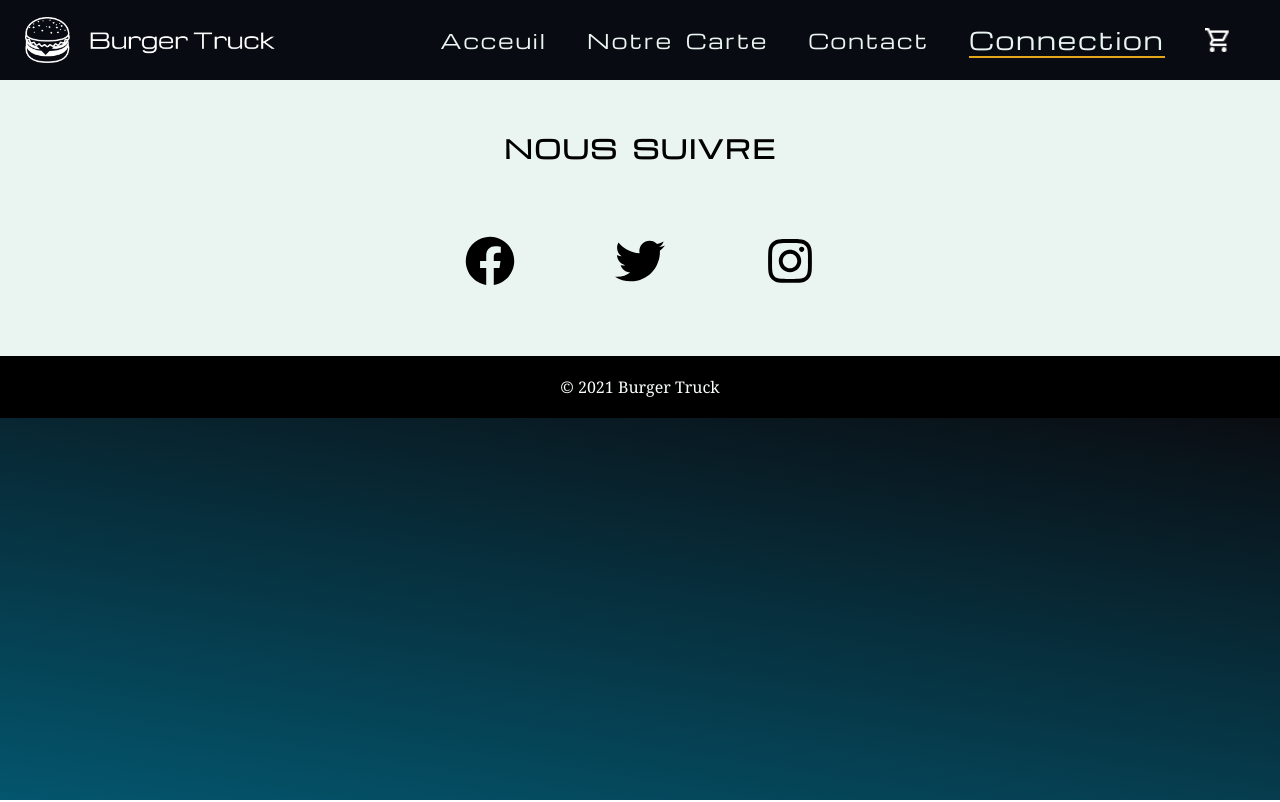
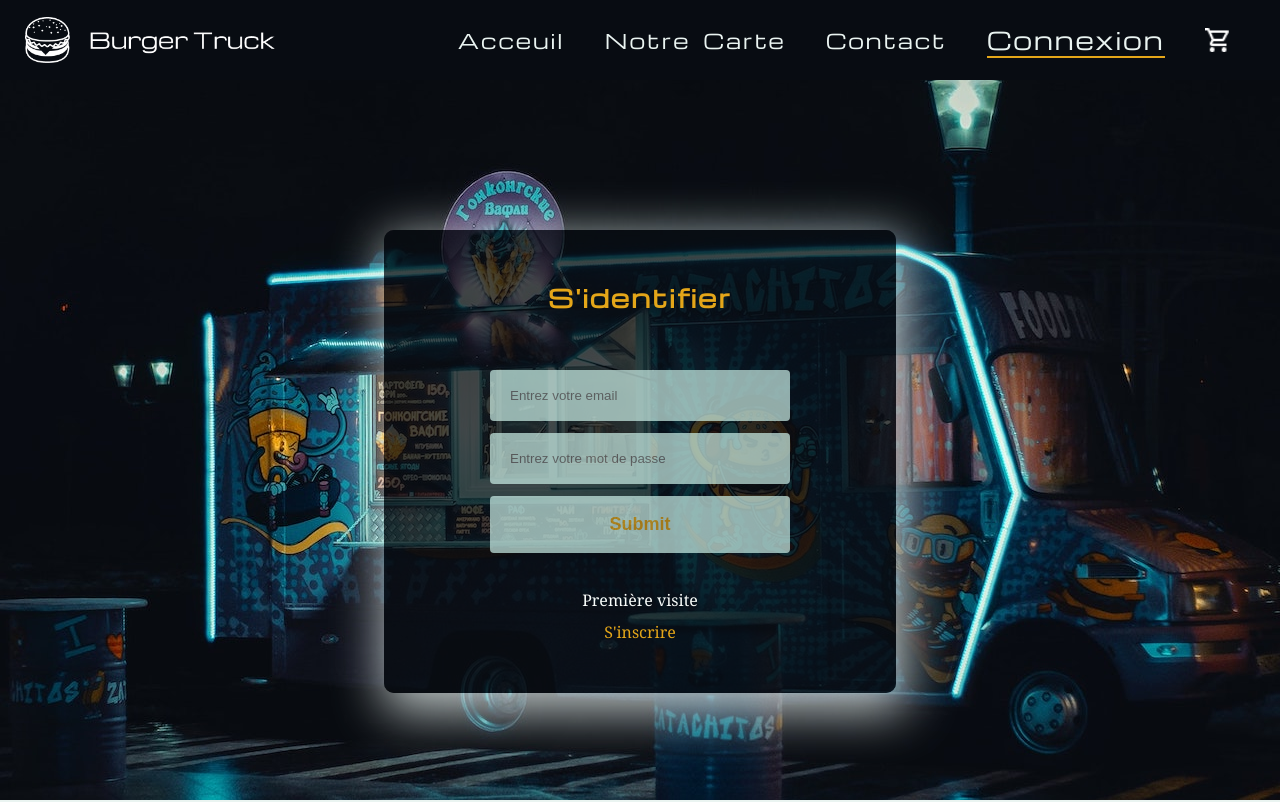
Before and after one commit to J-Banno/burgerTruckProject, a React (Create React App) app in the folder client/: page /Login in a window 1280 px wide. Shown: the top 802 px of the page. Built offline with nearby package versions, Linux system fonts and the light colour scheme.

Commit message:
login page

```diff
--- a/client/src/components/background/background.css
+++ b/client/src/components/background/background.css
@@ -6,6 +6,9 @@
   background-color: #080c12;
 }
 
+/*************
+Medias Queries
+**************/
 @media (max-width: 500px) {
   .background {
     background-size: auto 100vh;
--- a/client/src/components/footer/footer.css
+++ b/client/src/components/footer/footer.css
@@ -5,7 +5,7 @@
   display: flex;
   justify-content: center;
   padding-top: 20px;
-  padding-bottom: 70px;
+  padding-bottom: 25px;
 }
 .followContainer {
   display: flex;
@@ -16,13 +16,13 @@
   text-align: center;
   font-size: 25px;
   color: #010000;
-  padding: 50px;
+  padding: 25px;
 }
 .footerIcon {
   color: #010000;
   margin-left: 50px;
   margin-right: 50px;
-  font-size: 50px;
+  font-size: 40px;
   cursor: pointer;
 }
 .copyright {
@@ -43,7 +43,7 @@ Medias Queries
   .footerIcon {
     margin-left: 30px;
     margin-right: 30px;
-    font-size: 40px;
+    font-size: 30px;
   }
 }
 
@@ -61,6 +61,6 @@ Medias Queries
   .footerIcon {
     margin-left: 20px;
     margin-right: 20px;
-    font-size: 30px;
+    font-size: 25px;
   }
 }
--- a/client/src/components/footer/socialNetworks/socialNetworks.js
+++ /dev/null
@@ -1,6 +0,0 @@
-import React from "react";
-import "./socialNetworks.css";
-
-export default function SocialNetworks() {
-  return <div></div>;
-}
--- a/client/src/components/loginForm/loginForm.css
+++ b/client/src/components/loginForm/loginForm.css
@@ -0,0 +1,96 @@
+.loginFomContainer {
+  display: flex;
+  justify-content: center;
+  align-items: center;
+  flex-direction: column;
+}
+
+.inputFormContainer {
+  display: flex;
+  justify-content: center;
+  align-items: center;
+  flex-direction: column;
+  border-radius: 10px;
+  margin-top: 150px;
+  padding: 50px 100px 50px 100px;
+  background-color: rgba(8, 12, 18, 0.75);
+  box-shadow: 5px 13px 50px 6px rgba(234, 244, 241, 0.8);
+}
+
+.titleForm {
+  margin-bottom: 50px;
+}
+.loginInput {
+  padding: 18px 20px;
+  width: 300px;
+  margin: 6px;
+  border: none;
+  background-color: #ccf0e8;
+  border-radius: 4px;
+  opacity: 0.7;
+  cursor: pointer;
+}
+.loginRedirection {
+  margin-top: 30px;
+  display: flex;
+  flex-direction: column;
+  justify-content: center;
+  align-items: center;
+}
+.loginRedirectionLink:hover {
+  font-size: 18px;
+}
+.loginRedirectionLink {
+  margin-top: 10px;
+  color: #e4a619;
+  text-decoration: none;
+}
+.loginInput[type="submit"] {
+  font-weight: bold;
+  font-size: 18px;
+  color: #e4a619;
+}
+.loginInput[type="submit"]:hover {
+  background-color: rgb(66, 58, 93);
+  color: #ccf0e8;
+  transition: all 0.5s ease-out;
+}
+/*************
+Medias Queries
+**************/
+@media screen and (max-width: 750px) {
+  .inputFormContainer {
+    padding: 25px 50px 25px 50px;
+  }
+}
+@media screen and (max-width: 450px) {
+  .inputFormContainer {
+    padding: 10px 25px 10px 25px;
+    margin-top: 200px;
+  }
+  .loginInput {
+    width: 250px;
+  }
+  .titleForm {
+    margin-bottom: 20px;
+  }
+  .loginRedirection {
+    margin-top: 15px;
+  }
+  .loginRedirectionLink {
+    margin-top: 5px;
+  }
+}
+/*
+Height */
+
+@media screen and (max-height: 700px) {
+  .inputFormContainer {
+    margin-top: 60px;
+  }
+}
+@media screen and (max-height: 580px) {
+  .inputFormContainer {
+    margin-top: 10px;
+  }
+}
--- a/client/src/components/loginForm/loginForm.js
+++ b/client/src/components/loginForm/loginForm.js
@@ -1,5 +1,75 @@
 import React from "react";
+import "./loginForm.css";
+import { Link } from "react-router-dom";
+import { useState } from "react";
+import { useHistory } from "react-router-dom";
 
-export default function loginForm() {
-  return <div></div>;
+export default function LoginForm(props) {
+  const history = useHistory();
+  let [newConnection, setConnection] = useState({
+    mail: "",
+    password: "",
+  });
+
+  // Takes UserLogin data //
+  async function postloginData(e) {
+    e.preventDefault();
+    const options = {
+      method: "POST",
+      body: JSON.stringify(newConnection),
+      headers: { "content-type": "application/json" },
+    };
+
+    // Waiting for the response from the api//
+
+    const response = await fetch("http://localhost:8000/login", options);
+    const responseData = await response.json();
+    if (responseData.success === true) {
+      localStorage.setItem("token", responseData.token);
+      history.push("/home");
+    }
+    console.log(responseData.token);
+  }
+
+  // Update users //
+  function handleInput(e) {
+    setConnection({ ...newConnection, [e.target.name]: e.target.value });
+    console.log(e.target.value);
+  }
+
+  return (
+    <form className="loginFomContainer" action="" method="POST">
+      <div className="inputFormContainer">
+        <h2 className="titleForm">S'identifier</h2>
+
+        <input
+          type="email"
+          className="loginInput"
+          name="mail"
+          required
+          onChange={handleInput}
+          value={newConnection.mail}
+          placeholder="Entrez votre email"
+        />
+        <input
+          className="loginInput"
+          type="password"
+          name="pass"
+          autoComplete="off"
+          required
+          onChange={handleInput}
+          value={newConnection.pass}
+          placeholder="Entrez votre mot de passe"
+        />
+        <input className="loginInput" type="submit" onClick={postloginData} />
+
+        <p className="loginRedirection">
+          Première visite
+          <Link className="loginRedirectionLink" to="/Registration">
+            S'inscrire
+          </Link>
+        </p>
+      </div>
+    </form>
+  );
 }
--- a/client/src/components/navbar/navbar.js
+++ b/client/src/components/navbar/navbar.js
@@ -53,7 +53,7 @@ function Navbar() {
           to="/Login"
           className="navbarLinkContainer"
         >
-          <li className="navbarLinkItem ">Connection</li>
+          <li className="navbarLinkItem ">Connexion</li>
         </NavLink>
         <NavLink
           exact
--- a/client/src/containers/loginPage/loginPage.css
+++ b/client/src/containers/loginPage/loginPage.css
@@ -0,0 +1,17 @@
+.bagckroundLogin {
+  background-image: url("../../assets/images/background.jpg");
+  height: 90vh;
+  background-position: center;
+  background-repeat: no-repeat;
+  background-color: #080c12;
+}
+
+/*************
+      Medias Queries
+      **************/
+@media (max-width: 500px) {
+  .background {
+    background-size: auto 100vh;
+    background-position: center;
+  }
+}
--- a/client/src/containers/loginPage/loginPage.js
+++ b/client/src/containers/loginPage/loginPage.js
@@ -2,11 +2,17 @@ import React from "react";
 import "./loginPage.css";
 import Navbar from "../../components/navbar/navbar";
 import Footer from "../../components/footer/footer";
+import Login from "../../components/loginForm/loginForm";
 
 export default function LoginPage() {
   return (
     <div>
       <Navbar />
+
+      <div className="bagckroundLogin">
+        <Login />
+      </div>
+
       <Footer />
     </div>
   );
```
Also changed, not shown: client/src/components/footer/socialNetworks/socialNetworks.css (deleted).
